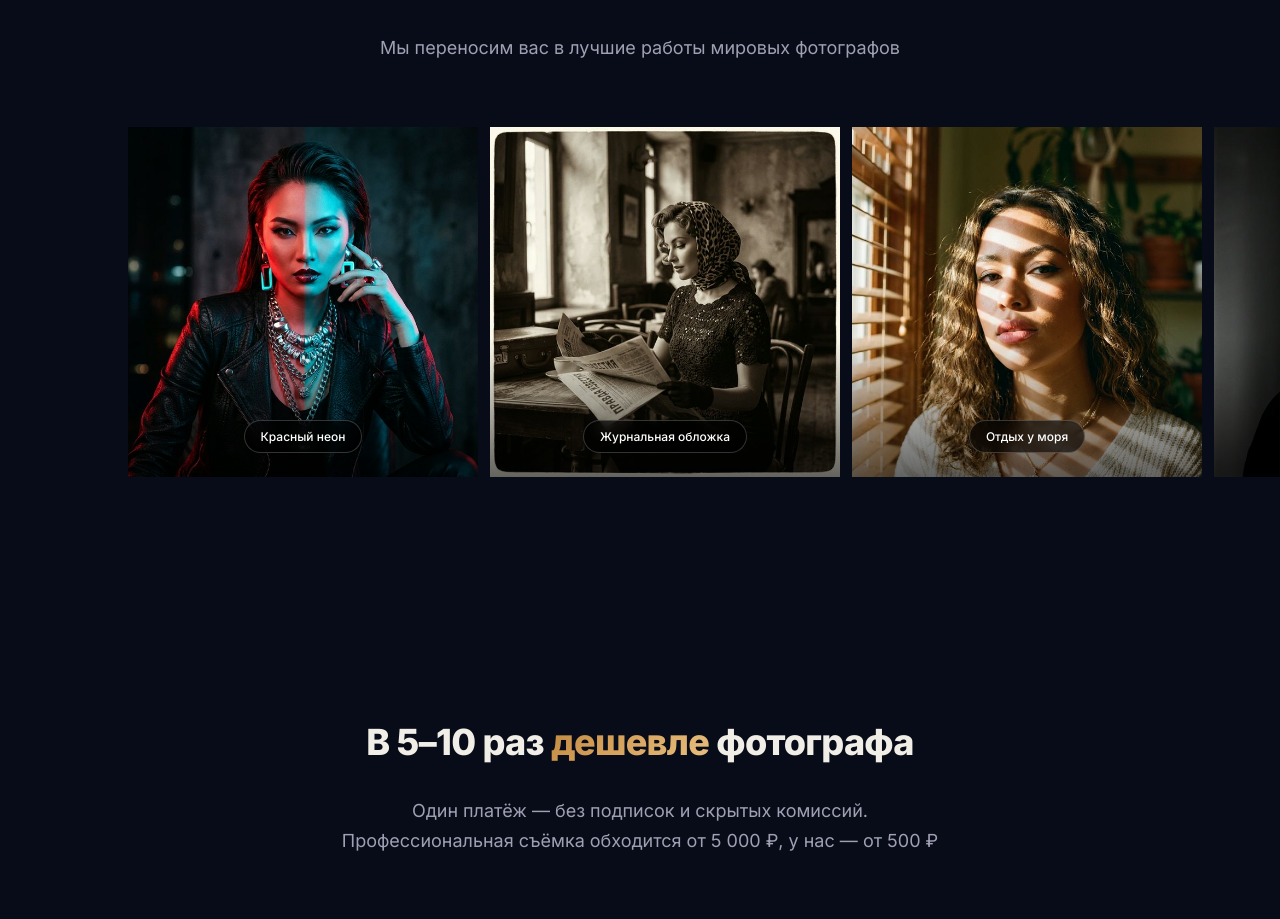
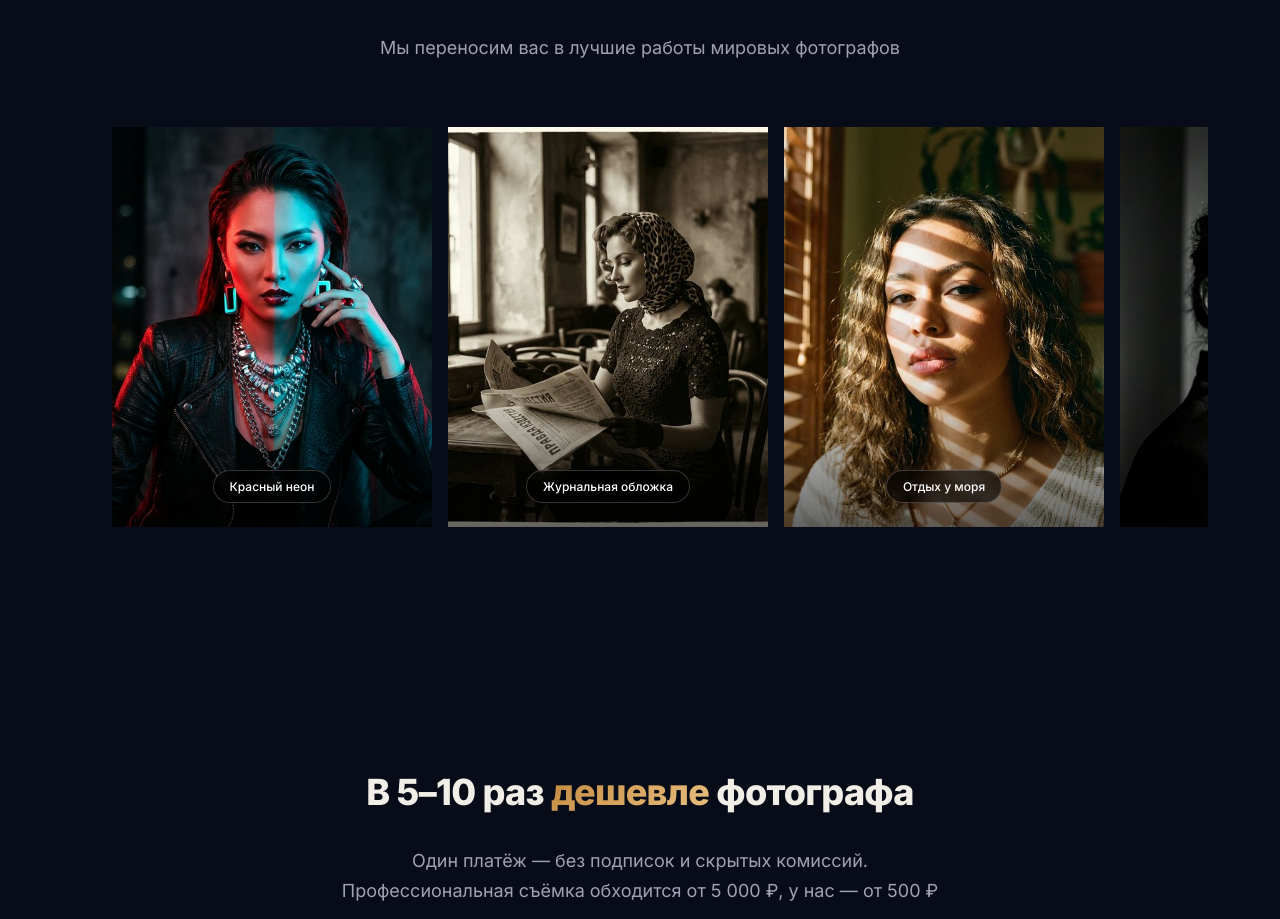
Before and after one commit to selyakate676-netizen/photogen, a Next.js app: page / in a window 1280 px wide. Shown: the part 5683-6602 px from the top of the page. Built offline with nearby package versions, Linux system fonts and the light colour scheme.

Commit message:
Fix: Resolve Templates layout breakage and align scroll with StylesPreview

```diff
--- a/src/components/Templates.module.css
+++ b/src/components/Templates.module.css
@@ -5,17 +5,12 @@
 }
 
 .scrollContainer {
-  width: 100vw;
-  position: relative;
-  left: 50%;
-  right: 50%;
-  margin-left: -50vw;
-  margin-right: -50vw;
+  width: 100%;
   overflow-x: auto;
   padding-bottom: var(--space-xl);
   margin-top: var(--space-3xl);
   scrollbar-width: none;
-  scroll-snap-type: x mandatory;
+  -webkit-overflow-scrolling: touch;
 }
 
 .scrollContainer::-webkit-scrollbar {
@@ -24,21 +19,20 @@
 
 .grid {
   display: flex;
-  gap: 12px;
+  gap: 16px; /* Match StylesPreview gap */
   width: max-content;
-  padding: 0 10vw; /* Padding on sides to show photos of the edges */
+  padding: 0 40px; /* Match StylesPreview side padding */
 }
 
 .cardWrapper {
   flex: 0 0 auto;
-  width: 350px;
-  scroll-snap-align: center;
+  width: 320px; /* Aligned with StylesPreview */
 }
 
 .card {
   position: relative;
   width: 100%;
-  aspect-ratio: 1 / 1;
+  aspect-ratio: 4 / 5; /* Closer to portrait style in reference */
   overflow: hidden;
   border-radius: 0;
   background: #000;
```
